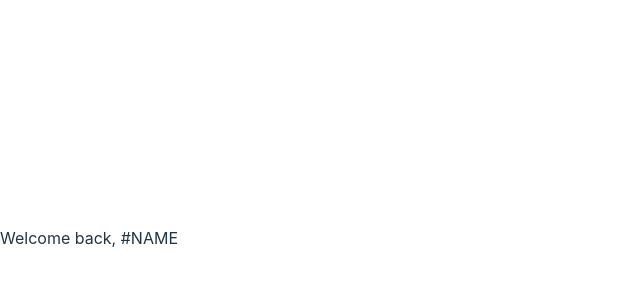
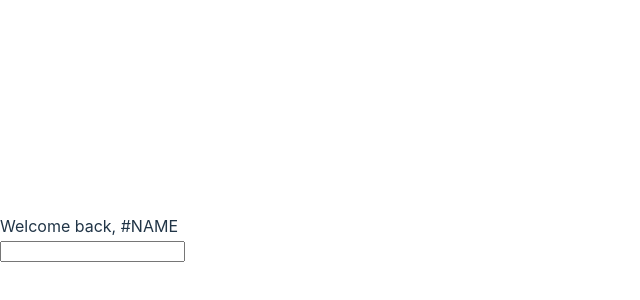
Before and after one commit to StathisKotanidis/vibify, a React (Vite) app: page /login in a window 1280 px wide. Shown: the part 162-462 px from the top of the page, without its empty margins (0-640 px from the left). Built offline with nearby package versions, Linux system fonts and the light colour scheme.

Commit message:
homepage

```diff
--- a/src/pages/LoginPage.jsx
+++ b/src/pages/LoginPage.jsx
@@ -2,6 +2,10 @@ function LoginPage() {
   return (
     <div>
       <div>Welcome back, #NAME</div>
+      <form>
+        <label htmlFor=""></label>
+        <input></input>
+      </form>
     </div>
   );
 }
```
